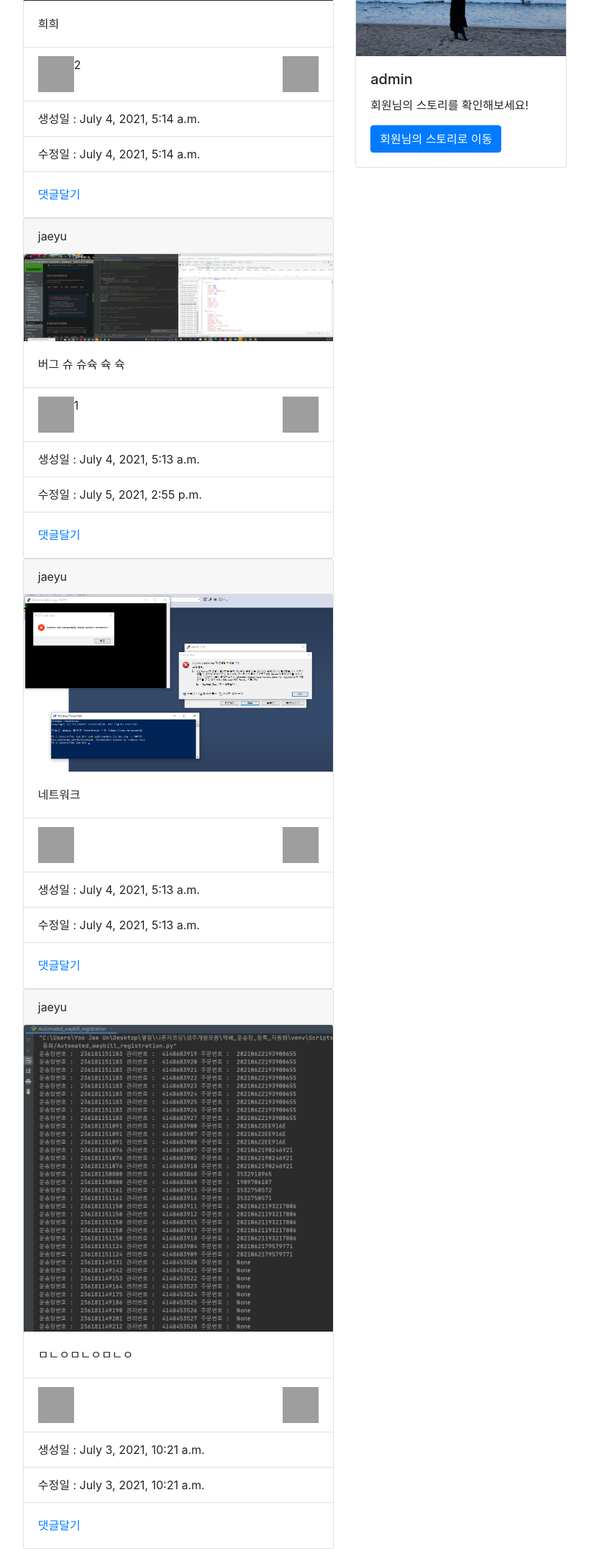
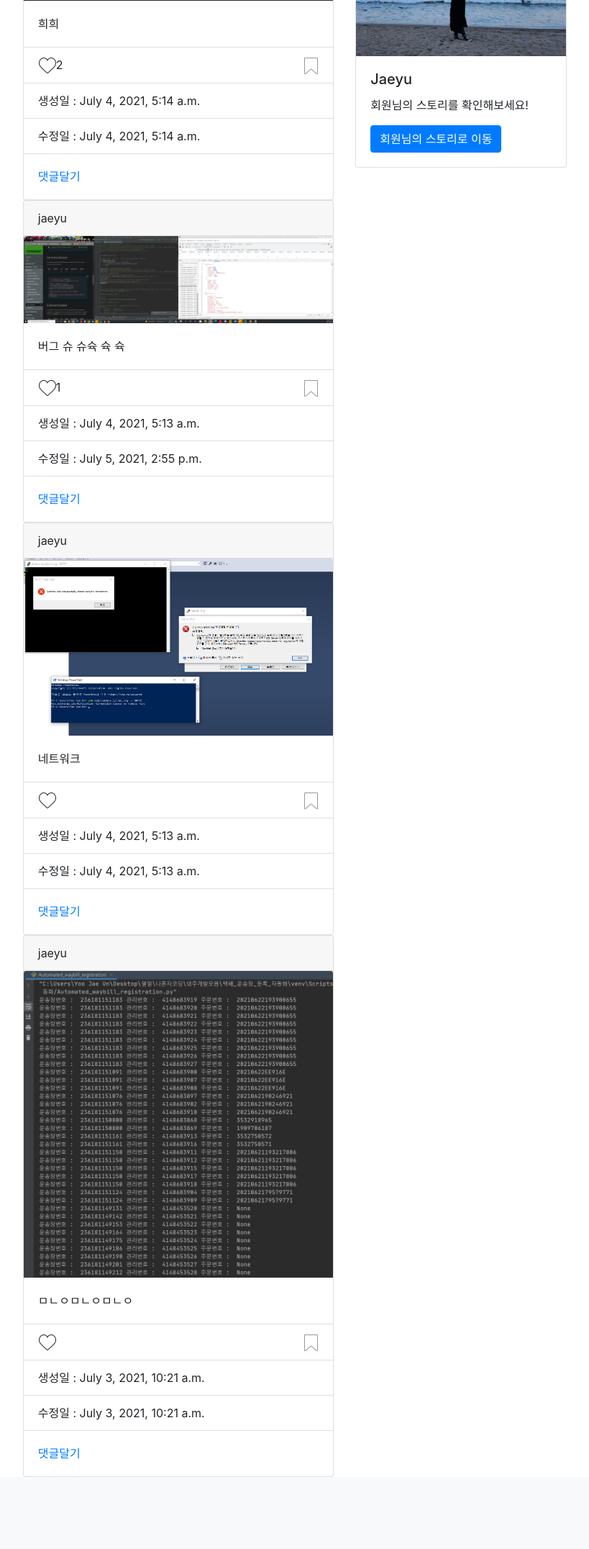
Before and after one commit to JaeEon-Ryu/TIL, a Django app: page / in a window 1280 px wide. Shown: the part 271-2423 px from the top of the page at 72% size, without its empty margins (392-1211 px from the left). After the commit the page ends 2323 px from the top, so only its background shows below. Run offline with Django 3.2, Linux system fonts and the light colour scheme; data comes from the database, SQL or seed files in the repository; both versions use the stored data as it was after the commit; some libraries are stand-ins or nearby versions; grey boxes are pictures that could not be loaded.

Commit message:
Fixed the remaining bugs Modified the icons

```diff
--- a/Django_Framework/인스타그램 클론코딩/layout/base.html
+++ b/Django_Framework/인스타그램 클론코딩/layout/base.html
@@ -13,40 +13,40 @@
     <style>
     .btn-like{
         display: inline-block;
-        width: 50px;
-        height: 50px;
-        background:url({% static 'images/icons.png' %});
-        background-position: -100px -400px;
+        width: 25px;
+        height: 25px;
+        background:url({% static 'images/icons2.png' %});
+        background-position: -720px -472px;
         text-indent: -9999px;
         overflow:hidden;
         border:none;
     }
     .btn-like.active{
     display: inline-block;
-        width: 50px;
-        height: 50px;
-        background:url({% static 'images/icons.png' %});
-        background-position: -50px -400px;
+        width: 25px;
+        height: 25px;
+        background:url({% static 'images/icons2.png' %});
+        background-position: -695px -472px;
         text-indent: -9999px;
         overflow:hidden;
         border:none;
     }
      .btn-saved{
         display: inline-block;
-        width: 50px;
-        height: 50px;
-        background:url({% static 'images/icons.png' %});
-        background-position: -515px -150px;
+        width: 25px;
+        height: 25px;
+        background:url({% static 'images/icons2.png' %});
+        background-position: -745px -497px;
         text-indent: -9999px;
         overflow:hidden;
         border:none;
     }
     .btn-saved.active{
     display: inline-block;
-        width: 50px;
-        height: 50px;
-        background:url({% static 'images/icons.png' %});
-        background-position: -515px -100px;
+        width: 25px;
+        height: 25px;
+        background:url({% static 'images/icons2.png' %});
+        background-position: -720px -497px;
         text-indent: -9999px;
         overflow:hidden;
         border:none;
--- a/Django_Framework/인스타그램 클론코딩/photo/templates/photo/photo_list.html
+++ b/Django_Framework/인스타그램 클론코딩/photo/templates/photo/photo_list.html
@@ -51,7 +51,7 @@
             <div class="card" sytle="">
                 <img src="{% static 'images/jaeyu2.jpg' %}" class="card-img-top">
                 <div class="card-body">
-                    <h5 class="card-title">admin</h5>
+                    <h5 class="card-title">Jaeyu</h5>
                     <p class="card-text">회원님의 스토리를 확인해보세요!</p>
                     <a href="{% url 'photo:mylist' %}" class="btn btn-primary">회원님의 스토리로 이동</a>
                 </div>
--- a/Django_Framework/인스타그램 클론코딩/photo/templates/photo/photo_update.html
+++ b/Django_Framework/인스타그램 클론코딩/photo/templates/photo/photo_update.html
@@ -5,7 +5,7 @@
     <div class="col"></div>
     <div class="col-12 col-xl-8 col-md-8">
         <form action="" method="post">
-            {% crsf_token %}
+            {% csrf_token %}
             {{form.as_p}}
             <input type="submit" value="Create">
         </form>
```
Also changed, not shown: Django_Framework/인스타그램 클론코딩/db.sqlite3, Django_Framework/인스타그램 클론코딩/photo/static/images/discus.png (added), Django_Framework/인스타그램 클론코딩/photo/static/images/icons3.png (added), Django_Framework/인스타그램 클론코딩/photo/static/images/main.png (added).
